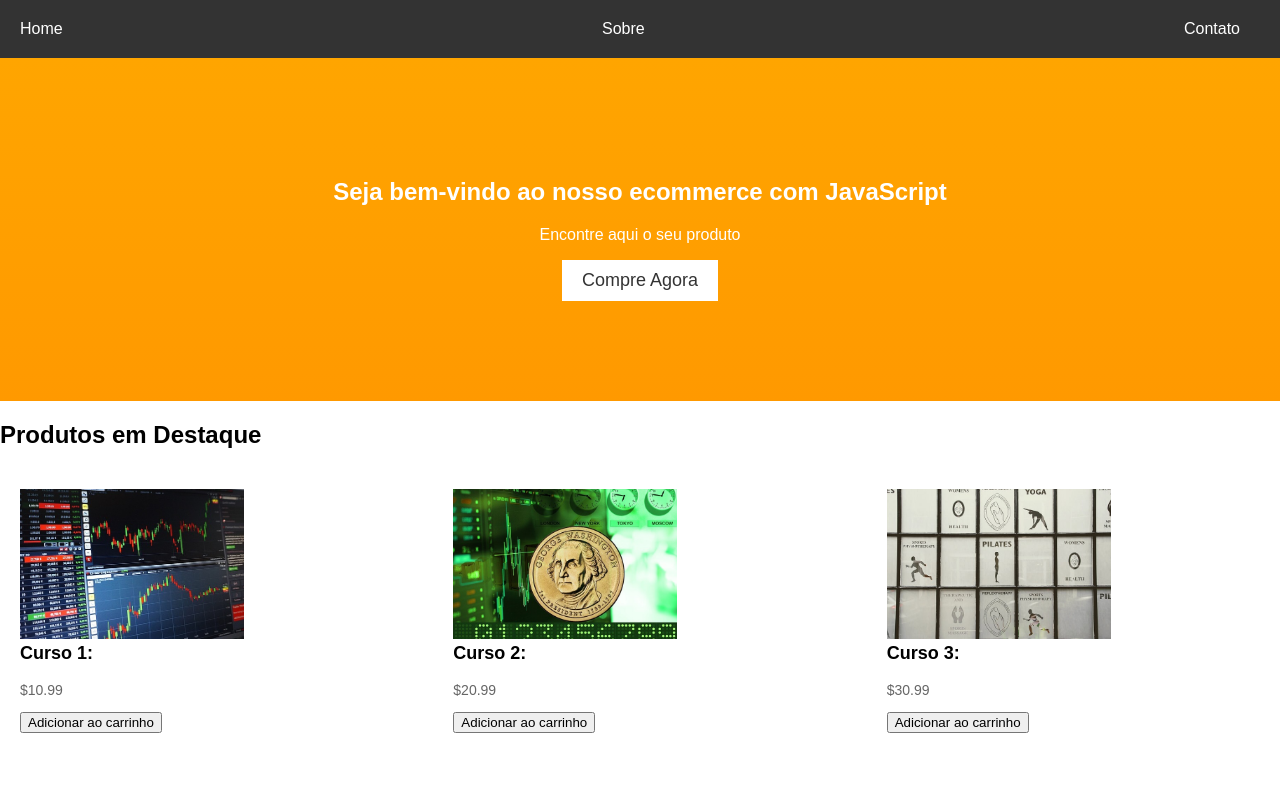
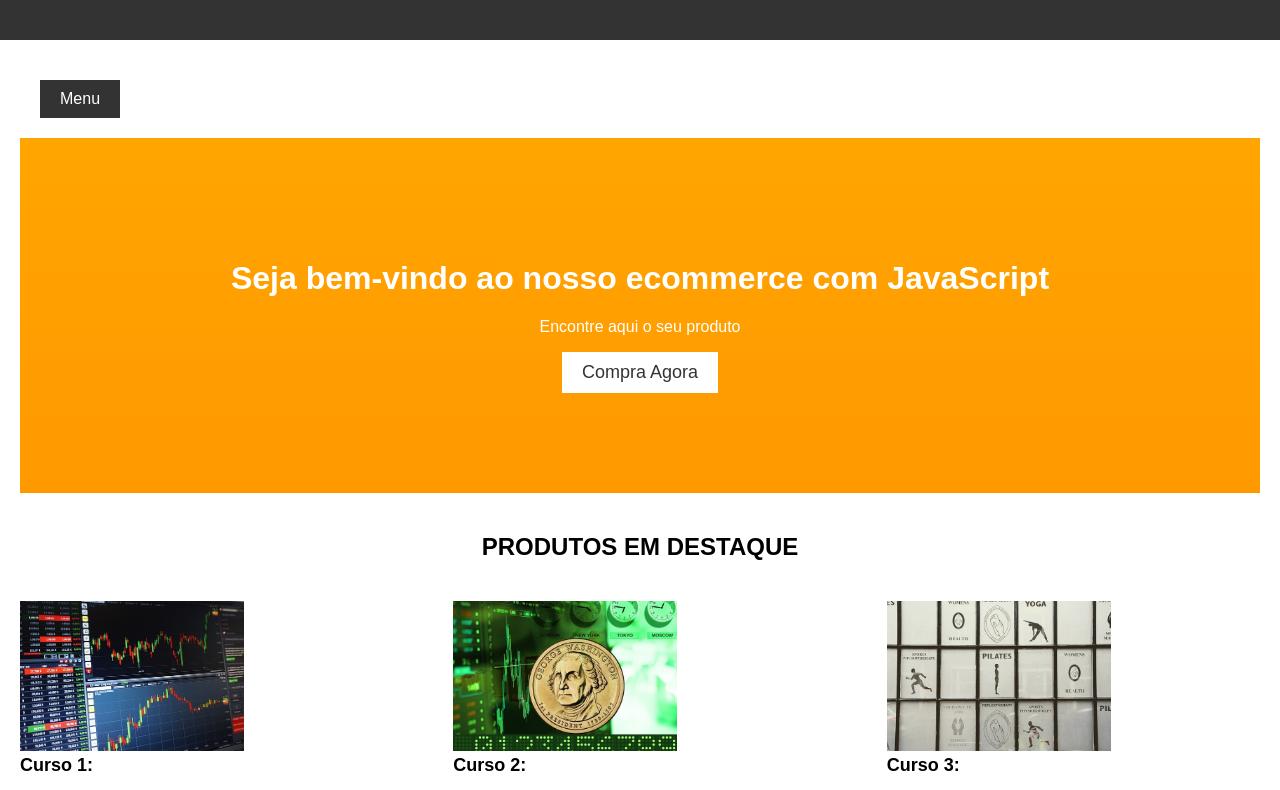
Before and after one commit to alderighi1979/projeto_ecommerceV1, a plain HTML site: page index.html in a window 1280 px wide. Shown: the top 790 px of the page. Drawn offline with nearby package versions, Linux system fonts and the light colour scheme.

Commit message:
Add files via upload

```diff
--- a/index.html
+++ b/index.html
@@ -3,25 +3,32 @@
 <head>
     <meta charset="UTF-8">
     <meta name="viewport" content="width=device-width, initial-scale=1.0">
+    <link rel="icon" href="favicon.ico" type="image/x-icon">
     <link rel="stylesheet" href="/main.css" type="text/css">
-    <title>Ecommerce</title>
+    <link rel="stylesheet" href="http://cdnjs.cloudflare.com/ajax/libs/normalize/8.0.1/normalize.min.css">
+    <title>Home | Meu Ecommerce</title>
 </head>
 <body>
     <header>
+        <div class="menu" id="menu">
             <nav>
                 <ul>
                     <li><a href="#">Home</a></li>
-                <li><a href="#">Sobre</a></li>
+                    <li><a href="/indexSobre.html">Sobre</a></li>
                     <li><a href="/indexContato.html">Contato</a></li>
                 </ul>
             </nav>
+        </div>
     </header>
     <main>
+        <div class="content" id="content">
+            <div class="toggle-button" id="toggle-button">Menu</div>
             <section class="hero">
                 <h1>Seja bem-vindo ao nosso ecommerce com JavaScript</h1>
                 <p>Encontre aqui o seu produto</p>
-            <button>Compre Agora</button>
+                <button>Compra Agora</button>
             </section>
+        </div>
         <section class="products">
             <h2>Produtos em Destaque</h2>
             <div class="product-grid">
@@ -49,7 +56,8 @@
     </main>
 </body>
     <footer>
-        <p>&copy; 2025 - EBAC Ecommerce V1</p>
+        <p>&copy; 2025 - EBAC Ecommerce - Carlos Eduardo Alderighi</p>
     </footer>
     <script src="/main.js"></script>
+    <script src="https://cdnjs.cloudflare.com/ajax/libs/slideout/1.0.1/slideout.min.js"></script>
 </html>
--- a/main.css
+++ b/main.css
@@ -2,6 +2,67 @@ body{
     font-family: arial, sans-serif;
     margin: 0;
     padding: 0;
+}
+
+.products h2{
+    text-align: center;
+    text-transform: uppercase;
+}
+
+.menu {
+    position: fixed;
+    top: 0;
+    left: 0;
+    bottom: 0;
+    width: 256px;
+    background-color: #333;
+    color: #fff;
+    z-index: 1;
+    transform: translateX(-100%);
+    transition: transform 0.3s ease;
+}
+
+.menu nav ul {
+    list-style: none;
+    padding: 0;
+    margin: 0;
+}
+
+.menu nav ul li {
+    padding: 15px;
+    border-bottom: 1px solid #444;
+}
+
+.menu nav ul li a {
+    color: #fff;
+    text-decoration: none;
+}
+
+.menu.is-open{
+    transform: translateX(0);
+}
+
+.content {
+    padding: 20px;
+    transition: transform 0.3s ease;
+}
+
+.content.is-open{
+    transform: translateX(256px);
+}
+
+.toggle-button {
+    display: inline-block;
+    margin: 20px;
+    padding: 10px 20px;
+    background-color: #333;
+    color: #fff;
+    cursor: pointer;
+}
+
+.toggle-button:hover{
+    border-radius: 5px;
+    background-color: darkgrey;
 }
 
 header{
@@ -9,23 +70,6 @@ header{
     color: #fff;
     padding: 20px;
     text-align: center;
-}
-
-nav ul{
-    list-style: none;
-    margin: 0;
-    padding: 0;
-    display: flex;
-    justify-content: space-between;
-}
-
-nav li{
-    margin-right: 20px;
-}
-
-nav a{
-    color: #fff;
-    text-decoration: none;
 }
 
 .hero {
--- a/main.js
+++ b/main.js
@@ -81,3 +81,12 @@ document.getElementById('checkout').addEventListener('click',() => {
 
 });
 renderProduct()
+
+const menu = document.getElementById('menu');
+const content = document.getElementById('content');
+const toggleButton = document.getElementById('toggle-button');
+
+toggleButton.addEventListener('click',() => {
+        menu.classList.toggle('is-open');
+        content.classList.toggle('is-open');
+    })
--- /dev/null
+++ b/mainSobre.css
@@ -0,0 +1,139 @@
+body{
+    font-family: arial, sans-serif;
+    margin: 0;
+    padding: 0;
+}
+#sobre strong{
+    font-size: 30px;
+    font-style: italic;
+}
+
+#sobre p{
+    padding: 10px;
+    font-size: 20px;
+
+}
+
+.hero {
+    background-image: linear-gradient(to bottom, #ffa500 , #ff9900);
+    padding: 100px;
+    text-align: center;
+    color: #fff;
+}
+
+.hero button{
+    background-color: #fff;
+    color: #333;
+    border: none;
+    padding: 10px 20px;
+    font-size: 18px;
+    cursor: pointer;
+}
+
+.menu {
+    position: fixed;
+    top: 0;
+    left: 0;
+    bottom: 0;
+    width: 256px;
+    background-color: #333;
+    color: #fff;
+    z-index: 1;
+    transform: translateX(-100%);
+    transition: transform 0.3s ease;
+}
+
+.menu nav ul {
+    list-style: none;
+    padding: 0;
+    margin: 0;
+}
+
+.menu nav ul li {
+    padding: 15px;
+    border-bottom: 1px solid #444;
+}
+
+.menu nav ul li a {
+    color: #fff;
+    text-decoration: none;
+}
+
+.menu.is-open{
+    transform: translateX(0);
+}
+
+.content {
+    padding: 20px;
+    transition: transform 0.3s ease;
+}
+
+.content.is-open{
+    transform: translateX(256px);
+}
+
+.toggle-button {
+    display: inline-block;
+    margin: 20px;
+    padding: 10px 20px;
+    background-color: #333;
+    color: #fff;
+    cursor: pointer;
+}
+
+.toggle-button:hover{
+    border-radius: 5px;
+    background-color: darkgrey;
+}
+
+footer{
+    background-color: #333;
+    color: #fff;
+    padding: 10px;
+    text-align: center;
+    clear:both ;
+}
+
+body {
+    font-family: 'Arial', sans-serif;
+    line-height: 1.6;
+    margin: 0;
+    padding: 0;
+}
+
+.sobre {
+    background-color: #f9f9f9;
+    padding: 40px;
+    margin: 20px auto;
+    max-width: 800px;
+    border-radius: 8px;
+    box-shadow: 0 2px 10px rgba(0, 0, 0, 0.1);
+}
+
+.sobre h2 {
+    color: #333;
+    font-size: 2em;
+    margin-bottom: 20px;
+}
+
+.sobre p {
+    color: #555;
+    margin-bottom: 15px;
+}
+
+.sobre strong {
+    display: block;
+    margin-top: 20px;
+    font-size: 1.2em;
+    color: #007BFF;
+}
+
+@media (max-width: 600px) {
+    .sobre {
+        padding: 20px; /* Reduz o espaçamento em telas menores */
+    }
+
+    .sobre h2 {
+        font-size: 1.5em; /* Tamanho do título em telas menores */
+    }
+}
```
Also changed, not shown: indexContato.html (+3 -3 lines), indexSobre.html (added, +70 -0 lines), scriptSobre.js (added, +8 -0 lines), mainContact.css (line endings or trailing spaces), scriptContact.js (line endings or trailing spaces). Lines whose indentation alone changed are shown as unchanged.
